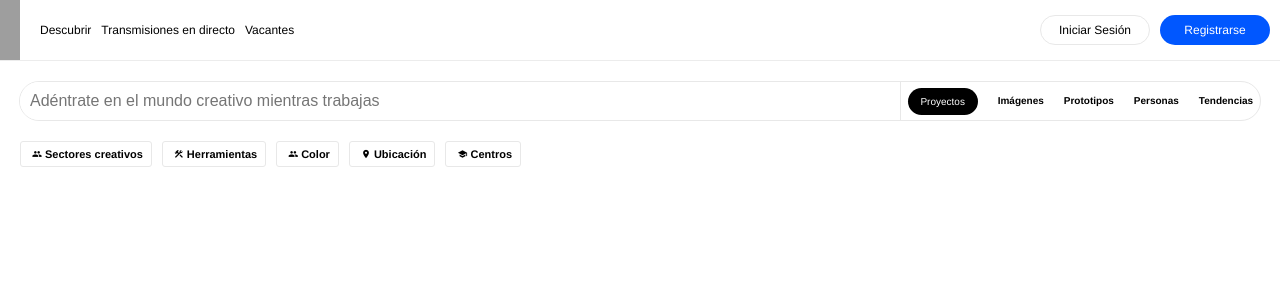
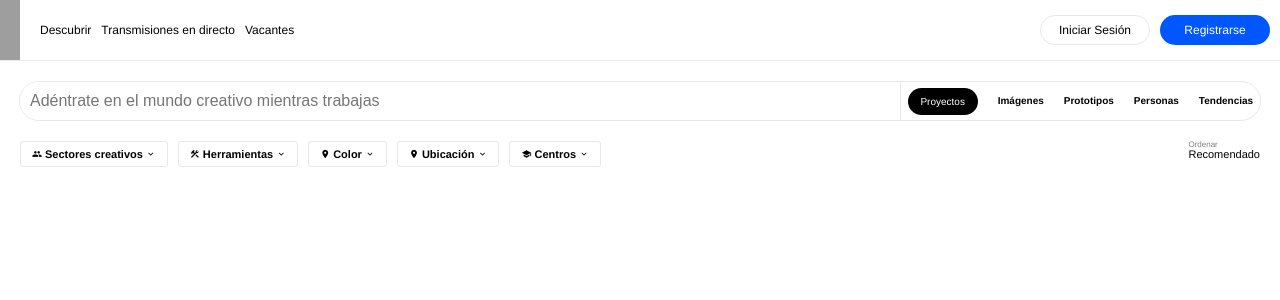
Before and after one commit to Isynopoulos1/react_challenge6, a React (Create React App) app: page / in a window 1280 px wide. Shown: the top 300 px of the page. Built offline with nearby package versions, Linux system fonts and the light colour scheme; grey boxes are pictures that could not be loaded.

Commit message:
styling the filter section

```diff
--- a/src/components/elements/button/Button.js
+++ b/src/components/elements/button/Button.js
@@ -2,25 +2,28 @@ import React from "react";
 import PropTypes from "prop-types";
 
 //IMPORT COMPONENTS
-import { BtnWrapper, NameFilter, IconStyle } from "./Button.styles";
+import { BtnWrapper, NameFilter, IconStyle, IconStyle2 } from "./Button.styles";
 
-const Button = ({ label, icon }) => {
+const Button = ({ label, icon, icon2 }) => {
   return (
     <BtnWrapper>
       <IconStyle>{icon}</IconStyle>
       <NameFilter> {label}</NameFilter>
+      <IconStyle2>{icon2}</IconStyle2>
     </BtnWrapper>
   );
 };
 
 Button.propTypes = {
   label: PropTypes.string,
-  icon: PropTypes.string
+  icon: PropTypes.string,
+  icon2: PropTypes.string
 };
 
 Button.defaultProps = {
   label: "button 1",
-  icon: ""
+  icon: "",
+  icon2: ""
 };
 
 export default Button;
--- a/src/components/elements/button/Button.styles.js
+++ b/src/components/elements/button/Button.styles.js
@@ -24,3 +24,11 @@ export const IconStyle = styled.span`
   font-size: 10px;
   padding: 3px;
 `;
+export const IconStyle2 = styled.span`
+  display: flex;
+  justify-content: center;
+  align-items: center;
+  font-family: "Material Icons";
+  font-size: 10px;
+  padding: 3px;
+`;
--- a/src/components/layout/main/Main.js
+++ b/src/components/layout/main/Main.js
@@ -1,22 +1,44 @@
 import React from "react";
 
 //IMPORT STYLES
-import { MainContainer, Filters } from "./Main.styles";
+import {
+  MainContainer,
+  Filters,
+  Recommended,
+  BtnFilter,
+  Order,
+  Recommend
+} from "./Main.styles";
 
 //IMPORT COMPONENTS
 import Input from "../../elements/Input/Input";
 import Button from "../../elements/button/Button";
+import Color from "../../elements/color/Color";
 
 const Main = () => {
   return (
     <MainContainer>
       <Input />
       <Filters>
-        <Button label="Sectores creativos" icon="people" />
-        <Button label="Herramientas" icon="construction" />
-        <Button label="Color" icon="people" />
-        <Button label="Ubicación" icon="location_on" />
-        <Button label="Centros" icon="school" />
+        <BtnFilter>
+          <Button
+            label="Sectores creativos"
+            icon="people"
+            icon2="expand_more"
+          />
+          <Button
+            label="Herramientas"
+            icon="construction"
+            icon2="expand_more"
+          />
+          <Button label="Color" icon="location_on" icon2="expand_more" />
+          <Button label="Ubicación" icon="location_on" icon2="expand_more" />
+          <Button label="Centros" icon="school" icon2="expand_more" />
+        </BtnFilter>
+        <Recommended>
+          <Order>Ordenar</Order>
+          <Recommend>Recomendado</Recommend>
+        </Recommended>
       </Filters>
     </MainContainer>
   );
--- a/src/components/layout/main/Main.styles.js
+++ b/src/components/layout/main/Main.styles.js
@@ -11,9 +11,38 @@ export const MainContainer = styled.div`
 `;
 export const Filters = styled.div`
   display: flex;
+  justify-content: space-between;
   width: 100%;
   margin-top: 20px;
 `;
-export const Button = styled.button`
+export const BtnFilter = styled.div`
   display: flex;
 `;
+export const Button = styled.image`
+  display: flex;
+`;
+
+export const BtnImg = styled.div`
+  display: flex;
+  width: 10px;
+`;
+
+export const Recommended = styled.div`
+  display: flex;
+  flex-direction: column;
+
+  height: auto;
+`;
+export const Order = styled.div`
+  display: flex;
+  font-size: 8px;
+  color: gray;
+  font-family: helvetica;
+`;
+
+export const Recommend = styled.div`
+  display: flex;
+  font-size: 11px;
+  font-family: helvetica;
+  font-weight: lighter;
+`;
```
